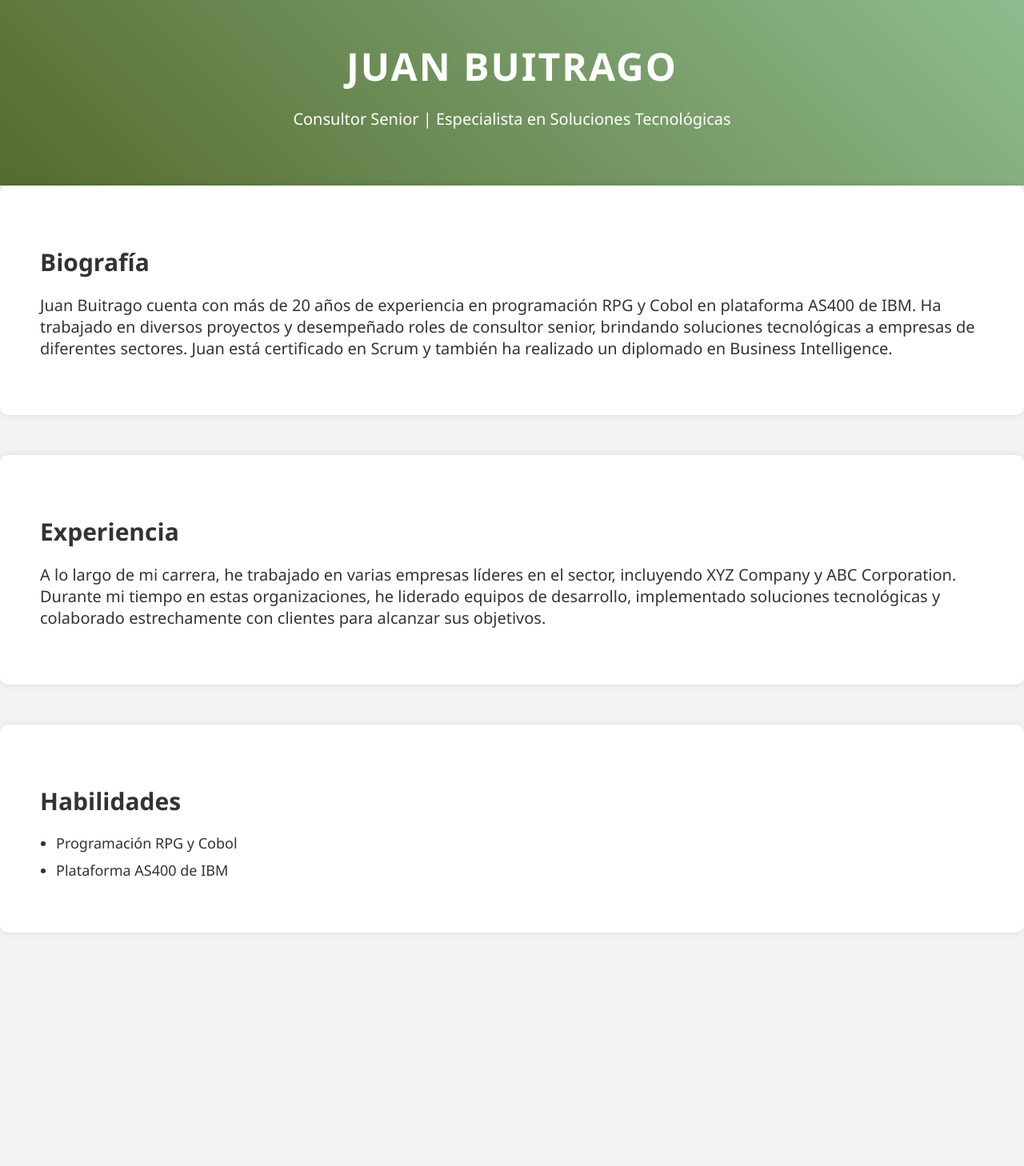
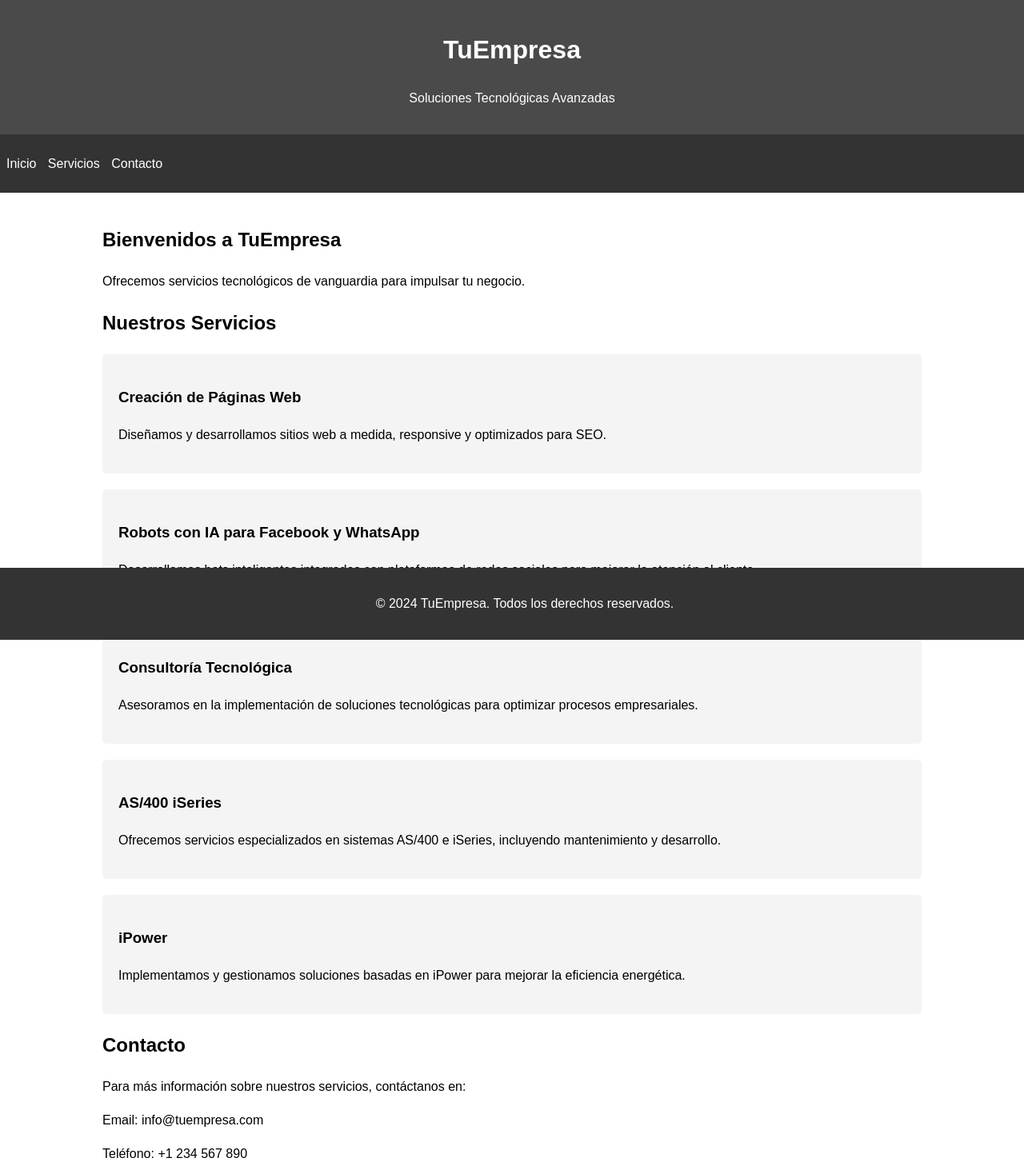
Before and after one commit to buitrago29/webSite1, a plain HTML site: page index.html in a window 1280 px wide. Shown: the whole page at 80% size. Before the commit the page ends 1216 px from the top, so only its background shows below. Drawn offline with Linux system fonts and the light colour scheme.

Commit message:
Update index.html

```diff
--- a/index.html
+++ b/index.html
@@ -3,93 +3,119 @@
 <head>
     <meta charset="UTF-8">
     <meta name="viewport" content="width=device-width, initial-scale=1.0">
-  <title>Juan Buitrago - Portafolio</title>
+    <title>TuEmpresa - Servicios Tecnológicos</title>
     <style>
-    /* Estilos CSS para personalizar tu página web */
         body {
-      font-family: 'Segoe UI', Arial, sans-serif;
+            font-family: Arial, sans-serif;
+            line-height: 1.6;
             margin: 0;
             padding: 0;
-      background-color: #f3f3f3;
-      color: #333;
         }
-
         header {
-      background: linear-gradient(45deg, #556B2F, #8FBC8F);
-      color: #fff;
-      padding: 50px;
+            background-color: #4a4a4a;
+            color: #ffffff;
             text-align: center;
+            padding: 1rem;
         }
-
-    h1 {
-      margin: 0;
-      font-size: 48px;
-      font-weight: bold;
-      text-transform: uppercase;
-      letter-spacing: 2px;
+        nav {
+            background-color: #333;
+            color: #ffffff;
+            padding: 0.5rem;
         }
-
-    p {
-      margin-top: 20px;
-      font-size: 20px;
+        nav ul {
+            list-style-type: none;
+            padding: 0;
         }
-
-    section {
-      background-color: #fff;
-      padding: 50px;
-      margin-bottom: 50px;
-      box-shadow: 0px 0px 10px rgba(0, 0, 0, 0.1);
-      border-radius: 10px;
+        nav ul li {
+            display: inline;
+            margin-right: 10px;
         }
-
-    h2 {
-      font-size: 30px;
-      font-weight: bold;
-      color: #333;
+        nav ul li a {
+            color: #ffffff;
+            text-decoration: none;
+        }
+        .container {
+            width: 80%;
+            margin: auto;
+            overflow: hidden;
+            padding: 20px;
+        }
+        .service {
+            background-color: #f4f4f4;
             margin-bottom: 20px;
+            padding: 20px;
+            border-radius: 5px;
         }
-
-    ul {
-      list-style-type: disc;
-      padding-left: 20px;
-    }
-
-    li {
-      margin-bottom: 10px;
-      font-size: 18px;
-    }
-
         footer {
-      background: linear-gradient(45deg, #556B2F, #8FBC8F);
-      color: #fff;
-      padding: 20px;
+            background-color: #333;
+            color: #ffffff;
             text-align: center;
-    }
-
-    footer p {
-      margin: 0;
+            padding: 1rem;
+            position: fixed;
+            bottom: 0;
+            width: 100%;
         }
     </style>
 </head>
 <body>
     <header>
-    <h1>Juan Buitrago</h1>
-    <p>Consultor Senior | Especialista en Soluciones Tecnológicas</p>
+        <h1>TuEmpresa</h1>
+        <p>Soluciones Tecnológicas Avanzadas</p>
     </header>
 
-  <section>
-    <h2>Biografía</h2>
-    <p>Juan Buitrago cuenta con más de 20 años de experiencia en programación RPG y Cobol en plataforma AS400 de IBM. Ha trabajado en diversos proyectos y desempeñado roles de consultor senior, brindando soluciones tecnológicas a empresas de diferentes sectores. Juan está certificado en Scrum y también ha realizado un diplomado en Business Intelligence.</p>
+    <nav>
+        <ul>
+            <li><a href="#inicio">Inicio</a></li>
+            <li><a href="#servicios">Servicios</a></li>
+            <li><a href="#contacto">Contacto</a></li>
+        </ul>
+    </nav>
+
+    <div class="container">
+        <section id="inicio">
+            <h2>Bienvenidos a TuEmpresa</h2>
+            <p>Ofrecemos servicios tecnológicos de vanguardia para impulsar tu negocio.</p>
         </section>
 
-  <section>
-    <h2>Experiencia</h2>
-    <p>A lo largo de mi carrera, he trabajado en varias empresas líderes en el sector, incluyendo XYZ Company y ABC Corporation. Durante mi tiempo en estas organizaciones, he liderado equipos de desarrollo, implementado soluciones tecnológicas y colaborado estrechamente con clientes para alcanzar sus objetivos.</p>
+        <section id="servicios">
+            <h2>Nuestros Servicios</h2>
+
+            <div class="service">
+                <h3>Creación de Páginas Web</h3>
+                <p>Diseñamos y desarrollamos sitios web a medida, responsive y optimizados para SEO.</p>
+            </div>
+
+            <div class="service">
+                <h3>Robots con IA para Facebook y WhatsApp</h3>
+                <p>Desarrollamos bots inteligentes integrados con plataformas de redes sociales para mejorar la atención al cliente.</p>
+            </div>
+
+            <div class="service">
+                <h3>Consultoría Tecnológica</h3>
+                <p>Asesoramos en la implementación de soluciones tecnológicas para optimizar procesos empresariales.</p>
+            </div>
+
+            <div class="service">
+                <h3>AS/400 iSeries</h3>
+                <p>Ofrecemos servicios especializados en sistemas AS/400 e iSeries, incluyendo mantenimiento y desarrollo.</p>
+            </div>
+
+            <div class="service">
+                <h3>iPower</h3>
+                <p>Implementamos y gestionamos soluciones basadas en iPower para mejorar la eficiencia energética.</p>
+            </div>
         </section>
 
-  <section>
-    <h2>Habilidades</h2>
-    <ul>
-      <li>Programación RPG y Cobol</li>
-      <li>Plataforma AS400 de IBM</li>
-      <li
+        <section id="contacto">
+            <h2>Contacto</h2>
+            <p>Para más información sobre nuestros servicios, contáctanos en:</p>
+            <p>Email: info@tuempresa.com</p>
+            <p>Teléfono: +1 234 567 890</p>
+        </section>
+    </div>
+
+    <footer>
+        <p>&copy; 2024 TuEmpresa. Todos los derechos reservados.</p>
+    </footer>
+</body>
+</html>
```
Lines whose indentation alone changed are shown as unchanged.
